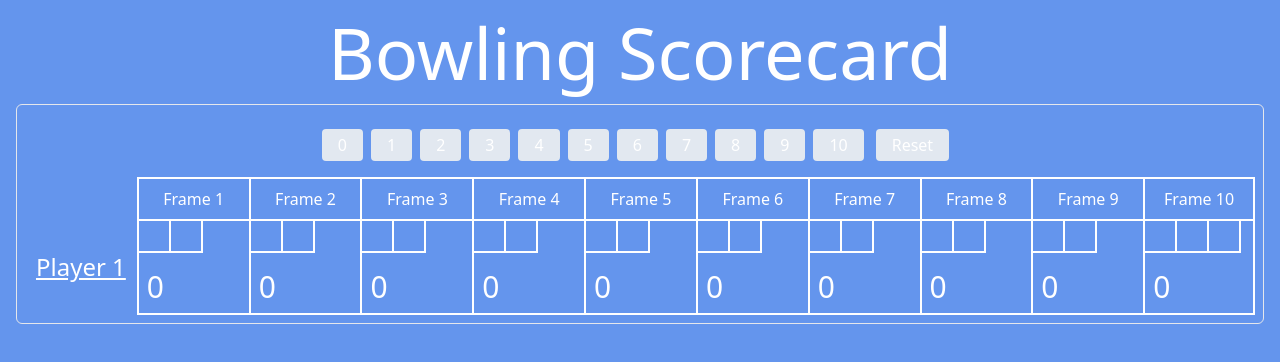
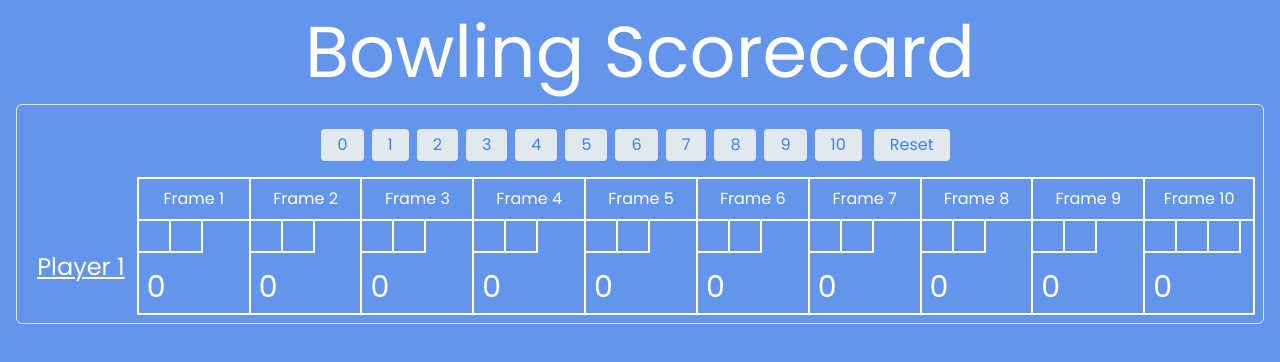
Before and after one commit to puyanwei/bowling-score-card, a Next.js app: page / in a window 1280 px wide. Both pictures are taken after a click on the button "Start". Shown: the top 362 px of the page. Built offline with nearby package versions, Linux system fonts and the light colour scheme.

Commit message:
Added Poppins font, fixed button text styling

```diff
--- a/components/PointsButtons.tsx
+++ b/components/PointsButtons.tsx
@@ -23,7 +23,7 @@ export function PointsButtons({
         {labels.map((score, index) => (
           <button
             data-testid={`button-${index}`}
-            className={`px-4 py-1 mx-1 rounded enabled:hover:text-white bg-slate-200 enabled:hover:bg-slate-800 disabled:opacity-50 disabled:hover:none
+            className={`px-4 py-1 mx-1 rounded text-blue-500  enabled:hover:text-white bg-slate-200 enabled:hover:bg-slate-800 disabled:opacity-50 disabled:hover:none
             ${index === 0 && leftMarginInverted}`}
             key={index}
             onClick={handleClick}
@@ -34,7 +34,7 @@ export function PointsButtons({
         ))}
         <button
           data-testid='button-reset'
-          className='px-4 py-1 mx-2 rounded bg-slate-200 hover:bg-slate-800 hover:text-white'
+          className='px-4 py-1 mx-2 text-blue-500 rounded bg-slate-200 hover:bg-slate-800 hover:text-white'
           onClick={() => reset()}
         >
           Reset
--- a/pages/_document.tsx
+++ b/pages/_document.tsx
@@ -6,12 +6,7 @@ export default function Document() {
       <Head>
         <link rel='preconnect' href='https://fonts.googleapis.com' />
         <link
-          rel='preconnect'
-          href='https://fonts.gstatic.com'
-          crossOrigin='true'
-        />
-        <link
-          href='https://fonts.googleapis.com/css2?family=Poppins:ital,wght@0,400;0,600;1,400&display=swap'
+          href='https://fonts.googleapis.com/css2?family=Poppins:wght@100;200;300;400&display=swap'
           rel='stylesheet'
         />
       </Head>
--- a/styles/globals.css
+++ b/styles/globals.css
@@ -8,6 +8,7 @@ body {
   margin: 0;
   background: cornflowerblue;
   color: white;
+  font-family: 'Poppins', sans-serif;
 }
 
 a {
```
